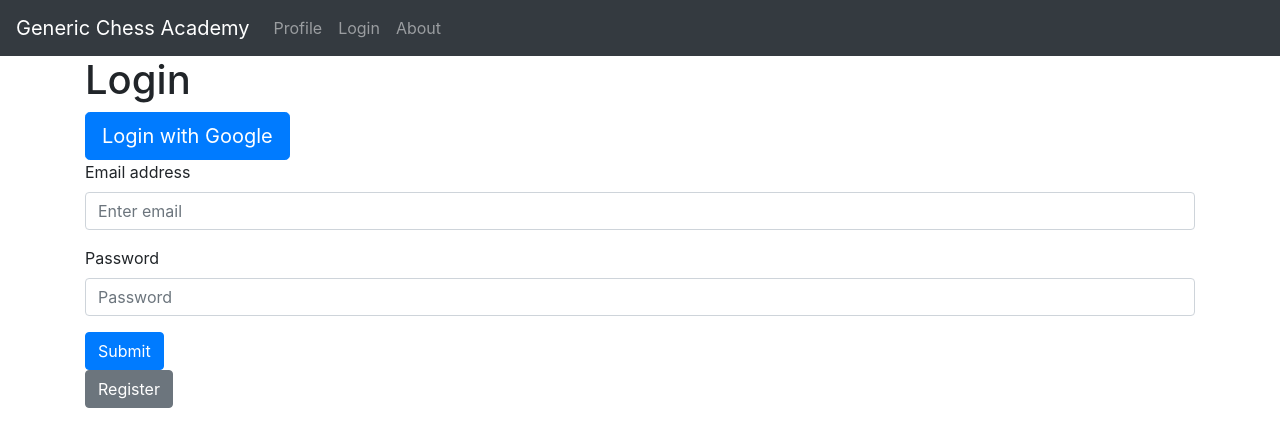
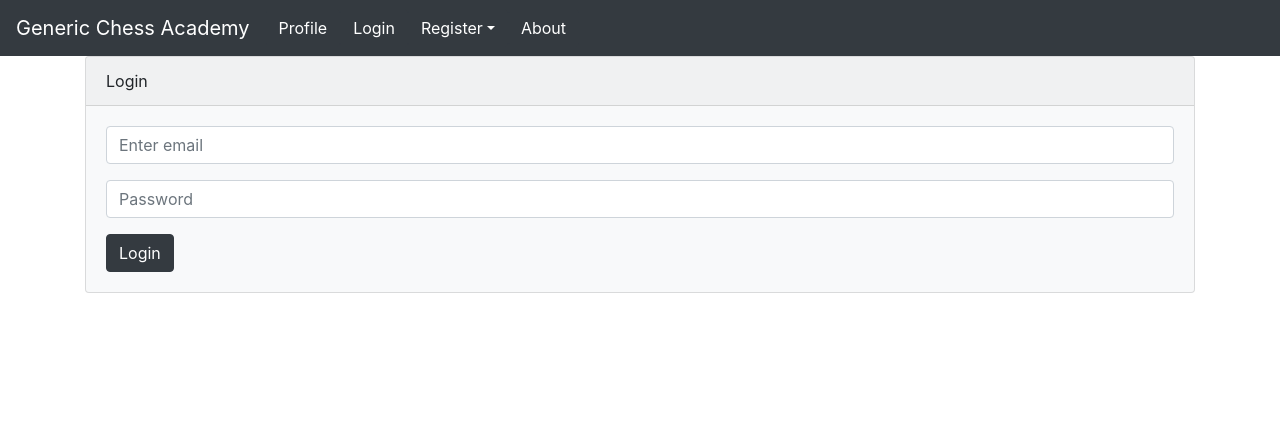
Before and after one commit to azyco/ui-chess-academy, a React (Create React App) app: page /login in a window 1280 px wide. Shown: the top 446 px of the page. Built offline with nearby package versions, Linux system fonts and the light colour scheme; the HTML template or start-up script is replaced by a standard one.

Commit message:
refined navbar, added coach login page, refined login pages, added login alerts

```diff
--- a/src/App.tsx
+++ b/src/App.tsx
@@ -11,10 +11,12 @@ import { Home } from './pages/Home';
 import { Login } from './pages/Login';
 import { Profile } from './pages/Profile';
 import { About } from './pages/About';
-import { Register } from './pages/Register';
+import { RegisterStudent } from './pages/RegisterStudent';
+import { RegisterCoach } from './pages/RegisterCoach';
 import config from './config';
 
-import {Navbar, Nav,} from 'react-bootstrap';
+import {Navbar, Nav, Dropdown, Button} from 'react-bootstrap';
+
 
 class App extends React.Component {
   render() {
@@ -25,9 +27,18 @@ class App extends React.Component {
             <Navbar.Toggle aria-controls="basic-navbar-nav" />
             <Navbar.Collapse id="basic-navbar-nav">
               <Nav className="mr-auto">
-                <Nav.Link href="/profile">Profile</Nav.Link>
-                <Nav.Link href="/login">Login</Nav.Link>
-                <Nav.Link href="/about">About</Nav.Link>
+                <Button variant="dark" href="/profile">Profile</Button>
+                <Button variant="dark" href="/login">Login</Button>
+                <Dropdown>
+                  <Dropdown.Toggle variant="dark" id="dropdown-basic">
+                    Register
+                  </Dropdown.Toggle>
+                  <Dropdown.Menu>
+                    <Dropdown.Item href="/register_student">Student</Dropdown.Item>
+                    <Dropdown.Item href="/register_coach" disabled>Coach</Dropdown.Item>
+                  </Dropdown.Menu>
+                </Dropdown>
+                <Button variant="dark" href="/about">About</Button>
               </Nav>
             </Navbar.Collapse>
         </Navbar>
@@ -41,8 +52,11 @@ class App extends React.Component {
         <Route path="/login">
           <Login />
         </Route>
-        <Route path="/register">
-          <Register />
+        <Route path="/register_student">
+          <RegisterStudent />
+        </Route>
+        <Route path="/register_coach">
+          <RegisterCoach />
         </Route>
         <Route path="/">
           <Home />
--- a/src/pages/Home.tsx
+++ b/src/pages/Home.tsx
@@ -1,6 +1,6 @@
 import React from 'react';
 
-import { Carousel, Container, Jumbotron } from 'react-bootstrap';
+import { Jumbotron } from 'react-bootstrap';
 import config from '../config';
 
 export class Home extends React.Component{
--- a/src/pages/Login.tsx
+++ b/src/pages/Login.tsx
@@ -1,5 +1,5 @@
 import React from 'react';
-import { Container, Form, Button, Row, Col, Alert } from 'react-bootstrap';
+import { Container, Form, Button, Row, Col, Alert,Card } from 'react-bootstrap';
 import { Redirect } from 'react-router-dom'
 import CryptoJS from 'crypto-js';
 
@@ -13,7 +13,7 @@ export class Login extends React.Component<any,any> {
             password: "",
             redirect_to: 'login',
             user_is_logged_in : false,
-            render_alert:false
+            render_alert:''
         };
         this.badLoginAlert.bind(this.state);
     }
@@ -25,24 +25,29 @@ export class Login extends React.Component<any,any> {
                 this.setState({user_is_logged_in:true,redirect_to:'profile'})
             }
             else{
-                this.setState({render_alert:true})
+                this.setState({render_alert:'wronguser'})
             }
             console.log(response);
         },
         ()=>{
             console.log("Error connecting to server");
+            this.setState({render_alert:'serverdown'})
         });
     }
 
     badLoginAlert(){
-        if(this.state.render_alert)
-        {
+        if(this.state.render_alert==='wronguser'){
             return(
             <Alert variant="warning">
                 Wrong E-Mail and/or Password
-            </Alert>
-        );
-    }
+            </Alert>);
+            }
+        else if(this.state.render_alert==='serverdown'){
+            return(
+            <Alert variant="warning">
+                Error connecting to Server
+            </Alert>);
+            }
 
     }
 
@@ -59,10 +64,7 @@ export class Login extends React.Component<any,any> {
     }
 
     renderRedirect = () => {
-        if (this.state.redirect_to === 'register') {
-            return <Redirect to='/register' />
-        }
-        else if (this.state.redirect_to === 'login') {
+        if (this.state.redirect_to === 'login') {
             return <Redirect to='/login' />
         }
         else if (this.state.redirect_to === 'profile') {
@@ -73,48 +75,26 @@ export class Login extends React.Component<any,any> {
     render()
     {
         return (
-            <Container fluid="sm">
+            <Container >
                 {this.renderRedirect()}
                 {this.badLoginAlert()}
-                <Row>
-                    <Col>
-                        <h1>
-                            Login
-                        </h1>
-                    </Col>
-                </Row>
-                <Row>
-                    <Col>
-                        <Button size="lg" variant="primary" >
-                            Login with Google
-                        </Button>
-                    </Col>
-                </Row>
-                <Row>
-                    <Col>
+                <Card bg="light">
+                    <Card.Header>Login</Card.Header>
+                    <Card.Body>
                         <Form>
                         <Form.Group controlId="formBasicEmail">
-                        <Form.Label>Email address</Form.Label>
                         <Form.Control onChange={this.onEmailChange} value={this.state.email} type="email" placeholder="Enter email" />
                         </Form.Group>
 
                         <Form.Group controlId="formBasicPassword">
-                        <Form.Label>Password</Form.Label>
                         <Form.Control onChange={this.onPasswordChange} value={this.state.password} type="password" placeholder="Password" />
                         </Form.Group>
-                            <Button onClick={this.handleLoginClick} variant="primary">
-                                Submit
+                            <Button onClick={this.handleLoginClick} variant="dark">
+                                Login
                             </Button>
                         </Form>
-                    </Col>
-                </Row>
-                <Row>
-                    <Col>
-                        <Button onClick={this.handleRegisterClick} variant="secondary">
-                                    Register
-                        </Button>
-                    </Col>
-                </Row>
+                        </Card.Body>
+                </Card>
             </Container>
         );
     }
--- /dev/null
+++ b/src/pages/RegisterCoach.tsx
@@ -0,0 +1,62 @@
+import React from 'react';
+import Api from '../api/backend';
+import { Container, Form, Button, Card } from 'react-bootstrap';
+import CryptoJS from 'crypto-js';
+
+interface IRegisterState {
+    email:   string;
+    password:  string;
+    registerButtonEnabled: boolean;
+}
+
+
+export class RegisterCoach extends React.Component<any, IRegisterState> {
+    constructor(props: any) {
+        super(props);
+        this.state = {
+            email: "",
+            password: "",
+            registerButtonEnabled: true
+        };
+    }
+
+    handleRegister = () => {
+        const encryptedPassword = CryptoJS.SHA1(this.state.password).toString(CryptoJS.enc.Hex)
+        Api.post('/register_coach', {email: this.state.email, password: encryptedPassword}).then((response) => {
+            console.log(response);
+        });
+        this.setState({ registerButtonEnabled: false });
+    }
+
+    onEmailChange = (ev: any) => {
+        this.setState({email: ev.target.value});
+    }
+
+    onPasswordChange = (ev: any) => {
+        this.setState({password: ev.target.value});
+    }
+
+    render()
+    {
+        return (
+            <Container>
+                <Card bg="light">
+                    <Card.Header>Coach Registration</Card.Header>
+                    <Card.Body>
+                        <Form>
+                            <Form.Group controlId="formBasicEmail">
+                                <Form.Control value={this.state.email} onChange={this.onEmailChange} type="email" placeholder="Enter email" />
+                            </Form.Group>
+                            <Form.Group controlId="formBasicPassword">
+                                <Form.Control value={this.state.password} onChange={this.onPasswordChange} type="password" placeholder="Password" />
+                            </Form.Group>
+                            <Button disabled={!this.state.registerButtonEnabled} onClick={this.handleRegister} variant="dark">
+                                Register
+                            </Button>
+                        </Form>
+                    </Card.Body>
+                </Card>
+            </Container>
+        );
+    }
+}
--- a/src/pages/Register.tsx
+++ b/src/pages/RegisterStudent.tsx
@@ -1,6 +1,6 @@
 import React from 'react';
 import Api from '../api/backend';
-import { Container, Form, Button, Row, Col } from 'react-bootstrap';
+import { Container, Form, Button, Card } from 'react-bootstrap';
 import CryptoJS from 'crypto-js';
 
 interface IRegisterState {
@@ -10,7 +10,7 @@ interface IRegisterState {
 }
 
 
-export class Register extends React.Component<any, IRegisterState> {
+export class RegisterStudent extends React.Component<any, IRegisterState> {
     constructor(props: any) {
         super(props);
         this.state = {
@@ -22,7 +22,7 @@ export class Register extends React.Component<any, IRegisterState> {
 
     handleRegister = () => {
         const encryptedPassword = CryptoJS.SHA1(this.state.password).toString(CryptoJS.enc.Hex)
-        Api.post('/register', {email: this.state.email, password: encryptedPassword}).then((response) => {
+        Api.post('/register_student', {email: this.state.email, password: encryptedPassword}).then((response) => {
             console.log(response);
         });
         this.setState({ registerButtonEnabled: false });
@@ -40,30 +40,22 @@ export class Register extends React.Component<any, IRegisterState> {
     {
         return (
             <Container>
-                <Row>
-                    <Col>
-                        <h1>
-                            Register
-                        </h1>
-                    </Col>
-                </Row>
-                <Row>
-                    <Col>
+                <Card bg="light">
+                    <Card.Header>Student Registration</Card.Header>
+                    <Card.Body>
                         <Form>
                             <Form.Group controlId="formBasicEmail">
-                                <Form.Label>Email address</Form.Label>
                                 <Form.Control value={this.state.email} onChange={this.onEmailChange} type="email" placeholder="Enter email" />
                             </Form.Group>
                             <Form.Group controlId="formBasicPassword">
-                                <Form.Label>Password</Form.Label>
                                 <Form.Control value={this.state.password} onChange={this.onPasswordChange} type="password" placeholder="Password" />
                             </Form.Group>
-                            <Button disabled={!this.state.registerButtonEnabled} onClick={this.handleRegister} variant="primary">
-                                Register as student
+                            <Button disabled={!this.state.registerButtonEnabled} onClick={this.handleRegister} variant="dark">
+                                Register
                             </Button>
                         </Form>
-                    </Col>
-                </Row>
+                    </Card.Body>
+                </Card>
             </Container>
         );
     }
```
